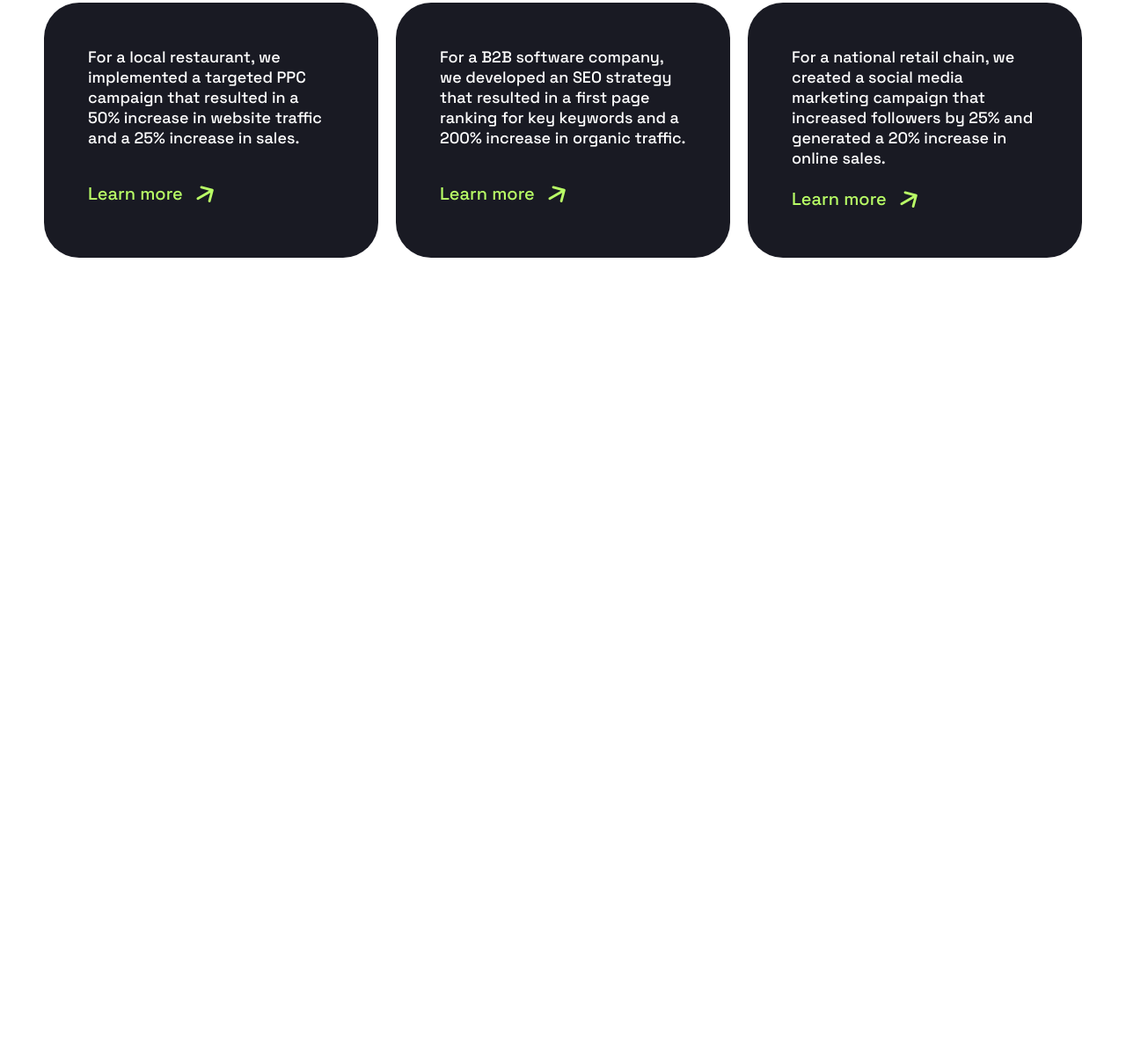
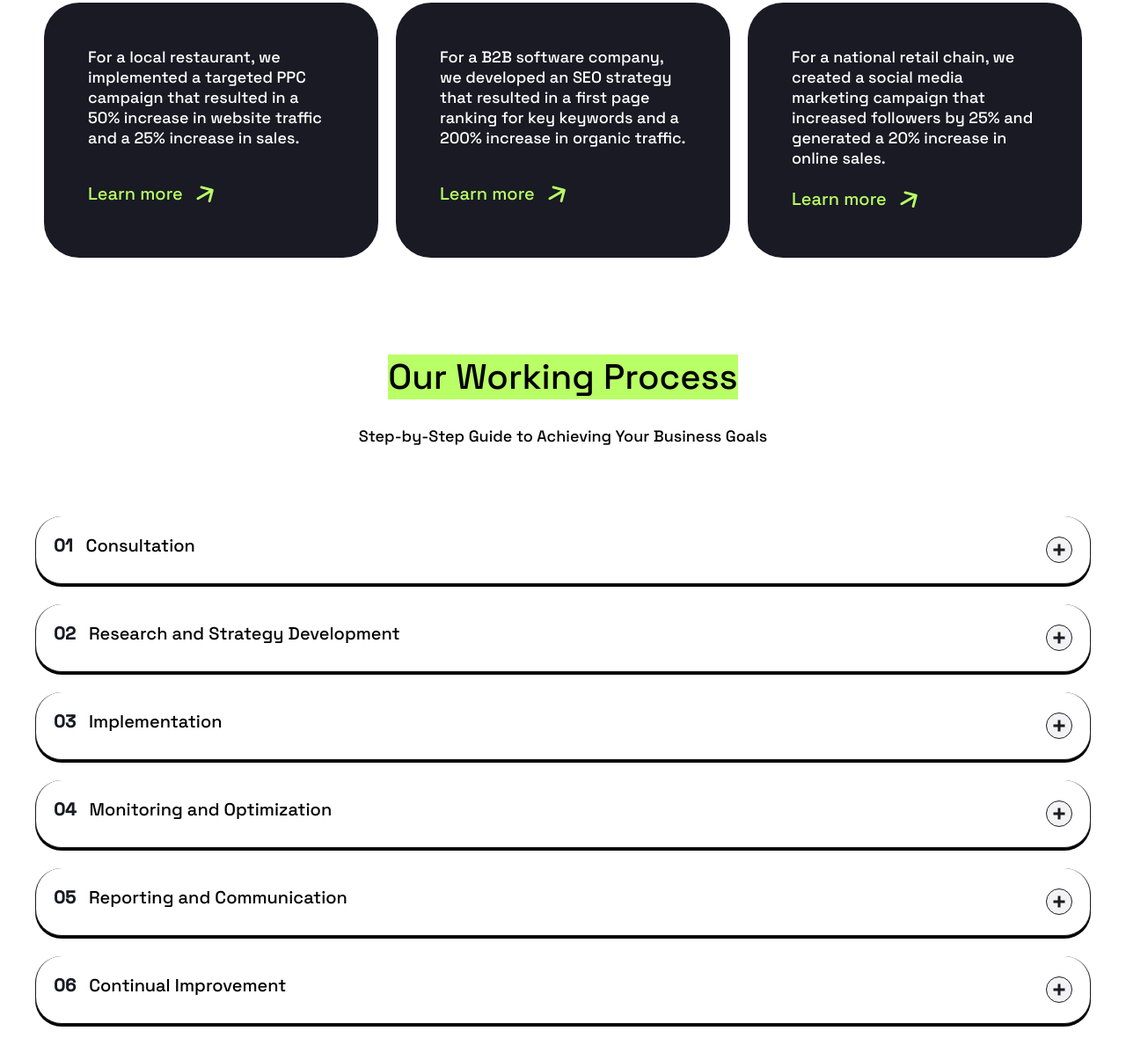
Before and after one commit to Respublicanec/positivus-html-css, a plain HTML site: page index.html in a window 1280 px wide. Shown: the part 2945-4150 px from the top of the page at 88% size. Before the commit the page ends 3318 px from the top, so only its background shows below. Drawn offline with Linux system fonts and the light colour scheme; files whose address does not match are found by name.

Commit message:
working ready

```diff
--- a/index.html
+++ b/index.html
@@ -264,6 +264,112 @@
       </div>
 
     </section>
+
+    <section class="section section_four">
+      <div class="section__header">
+        <h2 class="heading heading_bg_green">
+          <span>Our Working Process</span>
+        </h2>
+        <p>
+          Step-by-Step Guide to Achieving Your Business Goals
+        </p>
+      </div>
+
+      <div class="working working_card">
+        <ol class="working_container">
+
+          <div id="working_1" class=" working_block working_bg_dark">
+            <div class="working_header">
+               <li >
+                Consultation
+               </li>
+               <div class="icon_plus">
+               </div>
+            </div>
+            <div class="working_kontent">
+                <span>
+                    During the initial consultation, we will discuss your business goals and objectives, target audience, and current marketing efforts. This will allow us to understand your needs and tailor our services to best fit your requirements.
+                </span>
+            </div>
+          </div>
+
+        <div id="working_2" class="working_block working_bg_dark">
+          <div class="working_header">
+            <li>
+            Research and Strategy Development
+            </li>
+            <div class="icon_plus">
+            </div>
+          </div>
+        <div class="working_kontent">
+          <span >
+          In this phase, we conduct thorough research to identify market trends, competitors, and customer preferences. Based on this data, we develop a comprehensive strategy that aligns with your business objectives.
+          </span>
+        </div>
+      </div>
+
+      <div id="working_3" class="working_block working_bg_dark ">
+        <div class="working_header">
+          <li>
+            Implementation
+          </li>
+          <div class="icon_plus">
+          </div>
+        </div>
+      <div class="working_kontent">
+        <span >
+          Our team will execute the strategy by implementing the necessary actions, including marketing campaigns, content creation, and resource allocation, ensuring everything is in line with your goals.
+        </span>
+      </div>
+    </div>
+    <div id="working_4" class="working_block working_bg_dark">
+      <div class="working_header">
+        <li>
+          Monitoring and Optimization
+        </li>
+        <div class="icon_plus">
+        </div>
+      </div>
+    <div class="working_kontent">
+      <span >
+        We continuously monitor the performance of our strategies and make data-driven adjustments to optimize results. This ensures that your business remains agile and responsive to changes in the market.
+      </span>
+    </div>
   </div>
+  <div id="working_5" class="working_block working_bg_dark">
+    <div class="working_header">
+      <li>
+        Reporting and Communication
+      </li>
+      <div class="icon_plus">
+      </div>
+    </div>
+  <div class="working_kontent">
+    <span >
+      Regular reports will be provided to keep you informed about progress and results. We believe in transparent communication to ensure you are always aware of how your business is performing.
+    </span>
+  </div>
+</div>
+<div id="working_6" class="working_block working_bg_dark">
+  <div class="working_header">
+    <li>
+      Continual Improvement
+    </li>
+    <div class="icon_plus">
+    </div>
+  </div>
+<div class="working_kontent">
+    <span >
+    We focus on continual improvement by analyzing outcomes, gathering feedback, and refining our strategies. This commitment helps us enhance your business performance over time.
+    </span>
+   </div>
+   </div>
+         </ol>
+      </div>
+
+
+    </section>
+  </div>
+  <script src="script.js"></script>
 </body>
 </html>
--- /dev/null
+++ b/script.js
@@ -0,0 +1,28 @@
+const toggles = document.querySelectorAll('.working_block');
+
+toggles.forEach(function(toggle) {
+  toggle.addEventListener('click', function() {
+        const content = toggle.querySelector('.working_kontent');
+        if (content.style.display === 'none' || content.style.display === '') {
+            content.style.display = 'block';
+        } else {
+            content.style.display = 'none';
+        }
+        const bgColor = this;
+        if (bgColor.classList.contains('working_bg_dark')) {
+            bgColor.classList.remove('working_bg_dark');
+            bgColor.classList.add('working_bg_green');
+        } else if (bgColor.classList.contains('working_bg_green')) {
+            bgColor.classList.remove('working_bg_green');
+            bgColor.classList.add('working_bg_dark');
+        }
+        const icon = toggle.querySelector('.icon_plus, .icon_minus');
+        if (icon.classList.contains('icon_plus')) {
+          icon.classList.remove('icon_plus');
+          icon.classList.add('icon_minus');
+      } else if (icon.classList.contains('icon_minus')) {
+        icon.classList.remove('icon_minus');
+        icon.classList.add('icon_plus');
+      }
+    });
+});
--- a/styles/icon.scss
+++ b/styles/icon.scss
@@ -1,7 +1,7 @@
 .icon {
   &_plus, &_minus {
-    width: 5.8rem;
-    height: 5.8rem;
+    width: 5rem;
+    height: 5rem;
     border-radius: 50%;
     border: 1px solid $color-dark;
     background-color: $color-grey;
--- a/styles/index.scss
+++ b/styles/index.scss
@@ -12,3 +12,4 @@
 @import "./section.scss";
 @import "./card.scss";
 @import "./case.scss";
+@import "./working.scss";
--- a/styles/section.scss
+++ b/styles/section.scss
@@ -67,6 +67,18 @@
     }
   }
 
+  &_four {
+    display: grid;
+    gap: 4rem;
+    margin-bottom: 12rem;
+
+    @media all and (max-width: $media-m) {
+      margin-bottom: 7rem;
+      gap: 3rem;
+
+    }
+  }
+
   &__img {
     position: absolute;
     top: 0;
--- /dev/null
+++ b/styles/working.scss
@@ -0,0 +1,79 @@
+.working{
+  &_card {
+    margin: 0;
+  }
+  &_container {
+    width: 100%;
+    display: grid;
+    gap: 2.3rem;
+    list-style: none;
+    padding: 0;
+  }
+
+  &_block {
+    border: 1px solid $color-dark;
+    border-radius: 3rem;
+    counter-increment: item;
+    box-shadow:  $color-black 0px 3px 0px 0px;
+    cursor: pointer;
+
+    @media all and (max-width: $media-m) {
+      border-top: none;
+
+    }
+
+    }
+
+    &_header {
+      display: flex;
+      justify-content: space-between;
+      padding: 4rem;
+      font-size: $size-h3;
+      align-items: center;
+
+      @media all and (max-width: $media-m) {
+      font-size: $size-h4;
+      padding: 2rem;
+      }
+    }
+
+
+  &_kontent {
+    display: none;
+    font-size: $size-p;
+    margin: 0 4rem 0 4rem;
+    padding: 3rem 0 4rem 0;
+    border-top: 1px solid $color-dark;
+    }
+
+    &_container li {
+      display: flex;
+      align-items: flex-start;
+      margin-bottom: 1rem;
+      width: 80%;
+  }
+
+  &_container li::before{
+    content: counter(item, decimal-leading-zero) " ";
+    color: $color-dark;
+    font-weight: bold;
+    font-size: 4rem;
+    padding-right: 1.5rem;
+
+
+    @media all and (max-width: $media-m) {
+      font-size: $size-h4;
+      font-weight: 600;
+    }
+
+  }
+
+  &_bg {
+    &_dark {
+      background-color: $color-white;
+    }
+    &_green {
+      background-color: $color-green;
+    }
+   }
+}
```
Also changed, not shown: index.css, styles.css, 1 other file.
